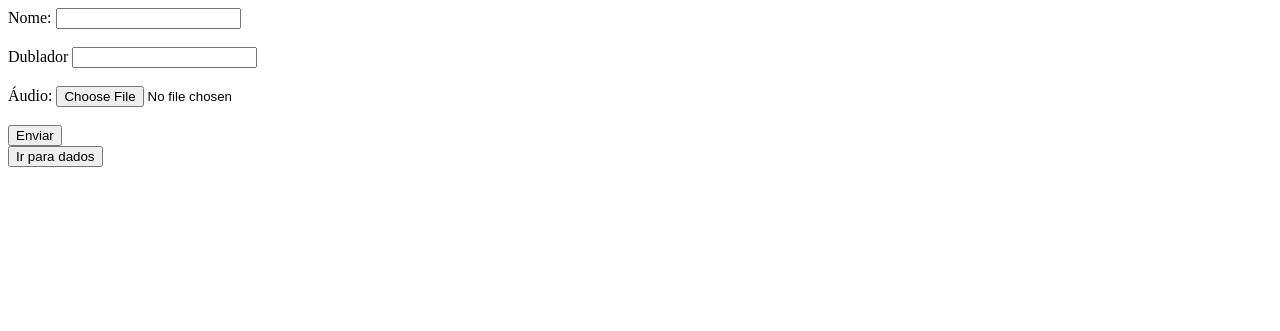
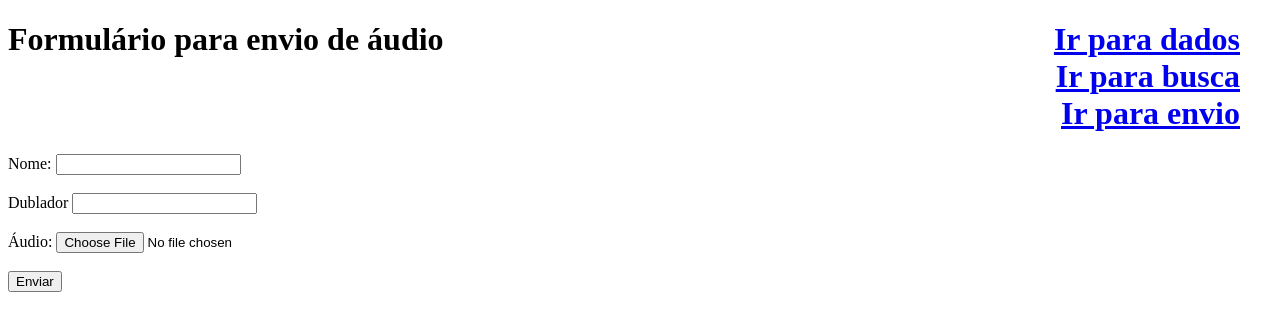
Before and after one commit to VitorFonseca123/Vozes_BD, a Flask app: page / in a window 1280 px wide. Shown: the top 331 px of the page. Run offline with Flask 3, Linux system fonts and the light colour scheme.

Commit message:
Adicionando botões de navegação no browser

```diff
--- a/static/style.css
+++ b/static/style.css
@@ -43,3 +43,15 @@
     background-color: #4169e183;
     transform: scale(0.98);
   }
+h1{
+  display: flex;
+  justify-content: space-between;
+  align-items: flex-start;
+}
+#links{
+  display: flex;
+  flex-direction: row-reverse;
+  justify-self: flex-end;
+  padding: 0rem 2rem;
+
+}
--- a/templates/form.html
+++ b/templates/form.html
@@ -3,9 +3,18 @@
 <head>
     <meta charset="UTF-8">
     <meta name="viewport" content="width=device-width, initial-scale=1.0">
+    <link rel="stylesheet" href="{{ url_for('static', filename='style.css') }}">
     <title>Formulário</title>
 </head>
 <body>
+    <h1>Formulário para envio de áudio
+        <div>
+            <a href= "/recuperar_dados" id = "links"> Ir para dados</a>
+            <a href= "/busca" id = "links"> Ir para busca</a>
+            <a href= "/" id = "links"> Ir para envio</a>
+        </div>
+
+    </h1>
     <!-- <h1>Enviar Dados para ChromaDB</h1> -->
     <form action="/processa_dados" method="post" enctype="multipart/form-data">
         <label for="nome">Nome:</label>
@@ -19,14 +28,10 @@
 
         <button type="submit">Enviar</button>
     </form>
-    </td>
-    </td>
-    <button onclick="recuperar_dados()">Ir para dados</button>
 
-<script>
-function recuperar_dados() {
-    window.location.href = "/recuperar_dados"; // Substitua com a URL desejada
-}
+
+
+
 </script>
 </body>
 </html>
```
Also changed, not shown: templates/busca.html (+9 -1 lines), templates/recupera.html (+10 -1 lines).
